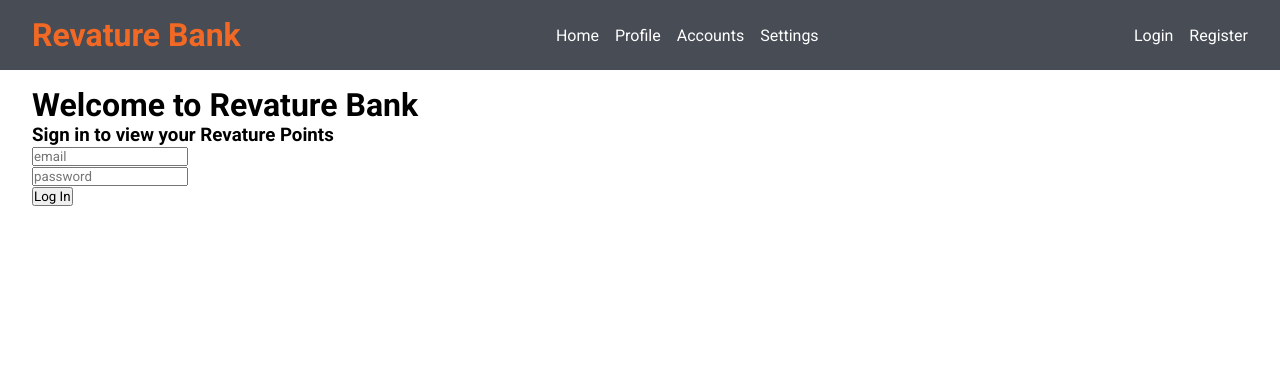
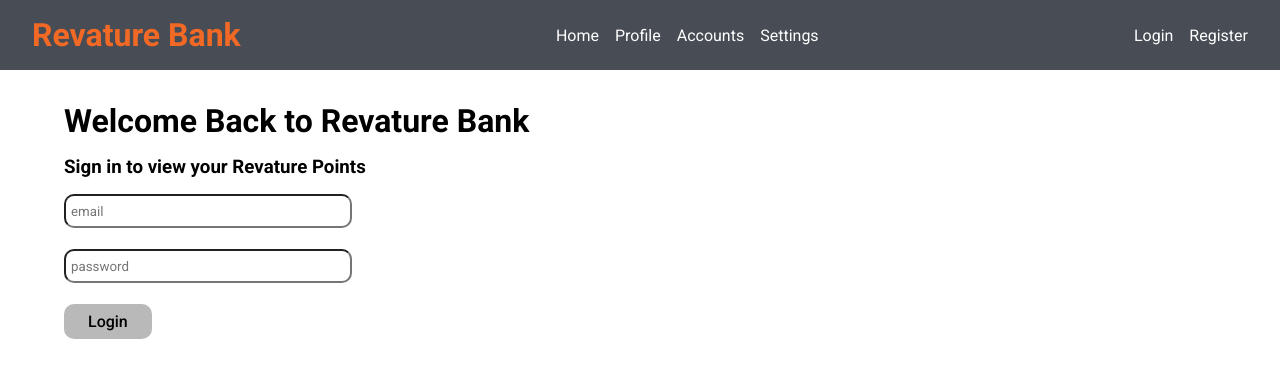
Before and after one commit to ThachK/project2, a React (Create React App) app in the folder banking-app/: page /login in a window 1280 px wide. Shown: the top 378 px of the page. Built offline with nearby package versions, Linux system fonts and the light colour scheme.

Commit message:
Login.css almost done

```diff
--- a/banking-app/package.json
+++ b/banking-app/package.json
@@ -15,7 +15,7 @@
     "react": "^18.2.0",
     "react-dom": "^18.2.0",
     "react-redux": "^8.0.5",
-    "react-router-dom": "^6.6.1",
+    "react-router-dom": "^6.6.2",
     "react-scripts": "5.0.1",
     "redux": "^4.2.0",
     "typescript": "^4.9.4",
--- /dev/null
+++ b/banking-app/src/features/login/Login.css
@@ -0,0 +1,19 @@
+.login{
+    display: flex;
+    flex-direction: column;
+    justify-content: center;
+    align-items: center;
+
+}
+
+input{
+    height: 25px;
+    margin-bottom: 5px;
+    margin-left: auto;
+    margin-right:auto;
+    width: 25%;
+    border-radius: 10px;
+    padding: 15px;
+    padding-left: 5px;
+
+}
--- a/banking-app/src/pages/Login.tsx
+++ b/banking-app/src/pages/Login.tsx
@@ -1,6 +1,8 @@
 import axios from 'axios';
 import React, { useState } from 'react'
 import { useNavigate } from 'react-router-dom';
+import Button from '../features/ui/Button/Button';
+import "../features/login/Login.css";
 
 const Login: React.FC<any> = () => {
 
@@ -37,15 +39,15 @@ const Login: React.FC<any> = () => {
         }
 
         if(user.id > 0){
-            navigate("/home")
+            navigate("")
         }
 
     }
 
   return (
     <div className="Login">
-        <div className="text-container">
-            <h1>Welcome to Revature Bank</h1>
+        <div className="container flex-column">
+            <h1>Welcome Back to Revature Bank</h1>
             <h3>Sign in to view your Revature Points</h3>
 
             <div className="input-container">
@@ -56,7 +58,7 @@ const Login: React.FC<any> = () => {
                 <input type="password" name="password" placeholder="password" onChange={gatherInput}/>
             </div>
 
-            <button className="login-button" >Log In</button>
+            <Button className="btn">Login</Button>
 
         </div>
     </div>
```
Also changed, not shown: 1 other file (tests, documents, lock files or other folders).
